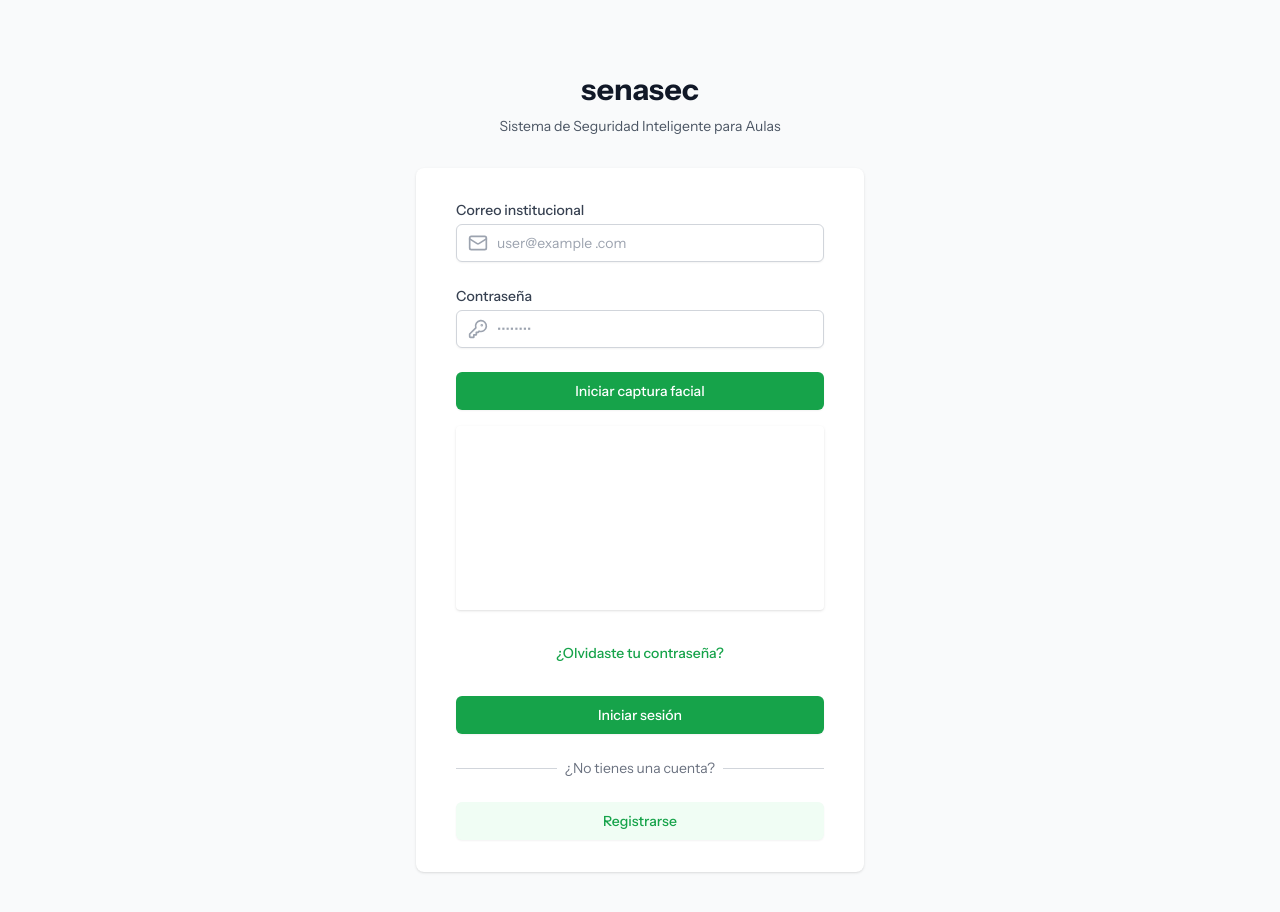
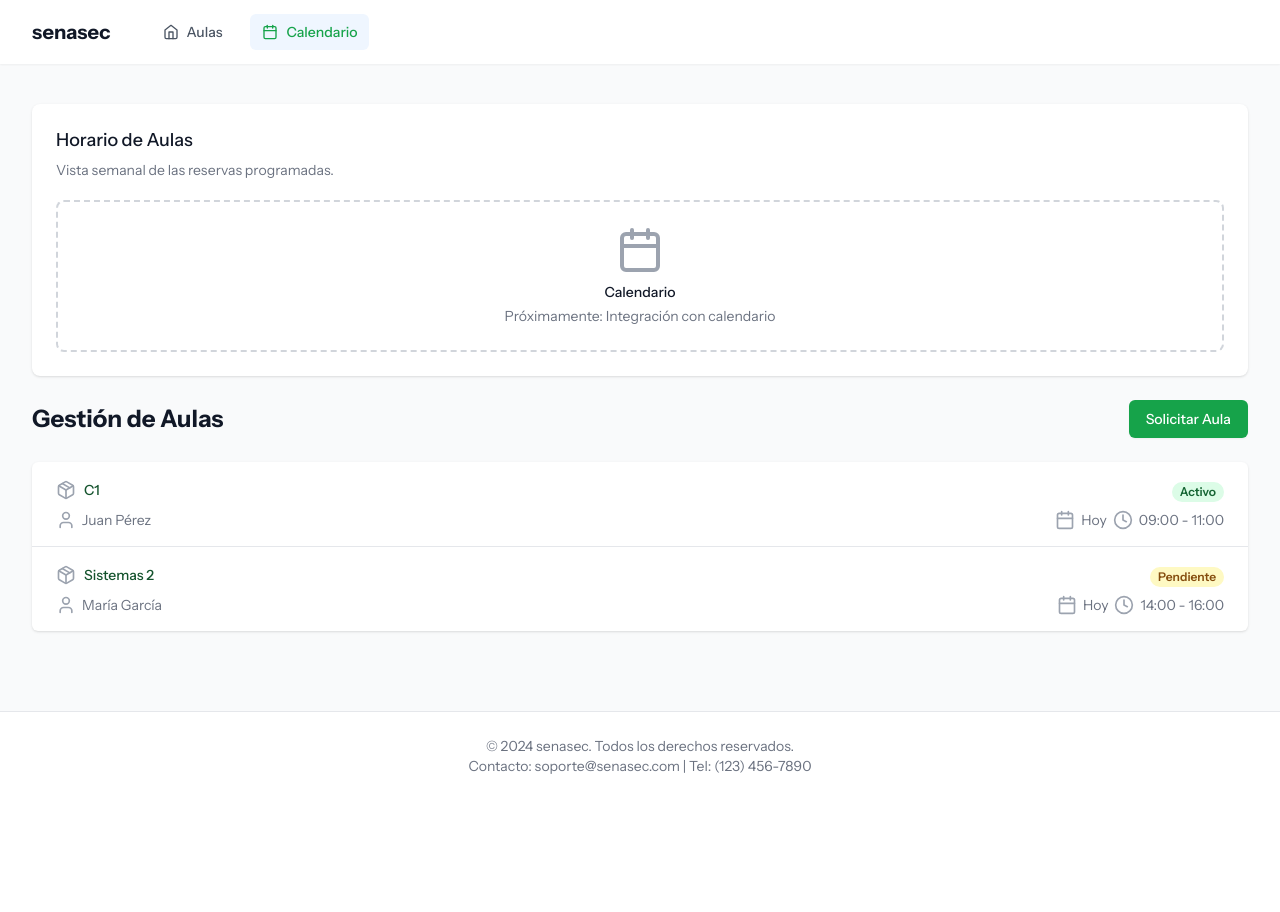
Before and after one commit to oxtornado/login-senasec, a React (Vite) app in the folder frontend-IA/: page /calendar in a window 1280 px wide. Before the commit this address led to /login. Shown: the top 912 px of the page. After the commit the page ends 800 px from the top, so only its background shows below. Built offline with nearby package versions, Linux system fonts and the light colour scheme; no server answers.

Commit message:
feat: add Classroom and Calendar pages; update routing and navigation

```diff
--- a/frontend-IA/src/App.tsx
+++ b/frontend-IA/src/App.tsx
@@ -1,8 +1,8 @@
 import { BrowserRouter as Router, Routes, Route, Navigate } from 'react-router-dom';
 import Login from './pages/Login';
 import Register from './pages/Register';
-import Inventory from './pages/Inventory';
-import Loans from './pages/Loans';
+import Classroom from './pages/Classroom';
+import Calendar from './pages/Calendar';
 import Layout from './components/Layout';
 import Hero from './pages/Hero';
 
@@ -14,8 +14,8 @@ function App() {
         <Route path="/login" element={<Login />} />
         <Route path="/register" element={<Register />} />
         <Route element={<Layout />}>
-          <Route path="/inventory" element={<Inventory />} />
-          <Route path="/loans" element={<Loans />} />
+          <Route path="/classroom" element={<Classroom />} />
+          <Route path="/calendar" element={<Calendar />} />
         </Route>
         <Route path="*" element={<Navigate to="/login" replace />} />
       </Routes>
--- a/frontend-IA/src/components/Layout.tsx
+++ b/frontend-IA/src/components/Layout.tsx
@@ -1,13 +1,13 @@
 import { Outlet, Link, useLocation } from 'react-router-dom';
-import { Package, Calendar } from 'lucide-react';
+import { Home, Calendar } from 'lucide-react';
 import clsx from 'clsx';
 
 const Layout = () => {
   const location = useLocation();
 
   const navigation = [
-    { name: 'Inventario', href: '/inventory', icon: Package },
-    { name: 'Préstamos', href: '/loans', icon: Calendar },
+    { name: 'Aulas', href: '/classroom', icon: Home },
+    { name: 'Calendario', href: '/calendar', icon: Calendar },
   ];
 
   return (
--- /dev/null
+++ b/frontend-IA/src/pages/Calendar.tsx
@@ -0,0 +1,94 @@
+import { Calendar as CalendarIcon, Clock, User, Package } from 'lucide-react';
+
+const Calendar = () => {
+  const classroom_calendar = [
+    {
+      id: 1,
+      name: 'C1',
+      user: 'Juan Pérez',
+      startTime: '09:00',
+      endTime: '11:00',
+      status: 'Activo',
+    },
+    {
+      id: 2,
+      name: 'Sistemas 2',
+      user: 'María García',
+      startTime: '14:00',
+      endTime: '16:00',
+      status: 'Pendiente',
+    },
+  ];
+
+  return (
+    <div className="space-y-6">
+      <div className="bg-white shadow sm:rounded-lg">
+        <div className="px-4 py-5 sm:p-6">
+          <h3 className="text-lg leading-6 font-medium text-gray-900">
+            Horario de Aulas
+          </h3>
+          <div className="mt-2 max-w-xl text-sm text-gray-500">
+            <p>Vista semanal de las reservas programadas.</p>
+          </div>
+          <div className="mt-5 border-2 border-gray-300 border-dashed rounded-lg p-6 text-center">
+            <CalendarIcon className="mx-auto h-12 w-12 text-gray-400" />
+            <h3 className="mt-2 text-sm font-medium text-gray-900">Calendario</h3>
+            <p className="mt-1 text-sm text-gray-500">
+              Próximamente: Integración con calendario
+            </p>
+          </div>
+        </div>
+      </div>
+
+      <div className="space-y-6">
+        <div className="sm:flex sm:items-center sm:justify-between">
+          <h2 className="text-2xl font-bold text-gray-900">Gestión de Aulas</h2>
+          <button className="mt-4 sm:mt-0 inline-flex items-center px-4 py-2 border border-transparent rounded-md shadow-sm text-sm font-medium text-white bg-green-600 hover:bg-green-700 focus:outline-none focus:ring-2 focus:ring-offset-2 focus:ring-blue-500">
+            Solicitar Aula
+          </button>
+        </div>
+        <div className="bg-white shadow overflow-hidden sm:rounded-md">
+          <ul className="divide-y divide-gray-200">
+            {classroom_calendar.map((classroom) => (
+              <li key={classroom.id}>
+                <div className="px-4 py-4 sm:px-6">
+                  <div className="flex items-center justify-between">
+                    <div className="flex items-center">
+                      <Package className="h-5 w-5 text-gray-400 mr-2" />
+                      <p className="text-sm font-medium text-green-900 truncate">{classroom.name}</p>
+                    </div>
+                    <div className="ml-2 flex-shrink-0">
+                      <span className={`px-2 inline-flex text-xs leading-5 font-semibold rounded-full ${
+                        classroom.status === 'Activo' ? 'bg-green-100 text-green-800' : 'bg-yellow-100 text-yellow-800'
+                      }`}>
+                        {classroom.status}
+                      </span>
+                    </div>
+                  </div>
+                  <div className="mt-2 sm:flex sm:justify-between">
+                    <div className="sm:flex">
+                      <div className="flex items-center text-sm text-gray-500">
+                        <User className="flex-shrink-0 mr-1.5 h-5 w-5 text-gray-400" />
+                        {classroom.user}
+                      </div>
+                    </div>
+                    <div className="mt-2 flex items-center text-sm text-gray-500 sm:mt-0">
+                      <CalendarIcon className="flex-shrink-0 mr-1.5 h-5 w-5 text-gray-400" />
+                      <p>Hoy</p>
+                      <Clock className="flex-shrink-0 mx-1.5 h-5 w-5 text-gray-400" />
+                      <p>
+                        {classroom.startTime} - {classroom.endTime}
+                      </p>
+                    </div>
+                  </div>
+                </div>
+              </li>
+            ))}
+          </ul>
+        </div>
+      </div>
+    </div>
+  );
+};
+
+export default Calendar;
```
